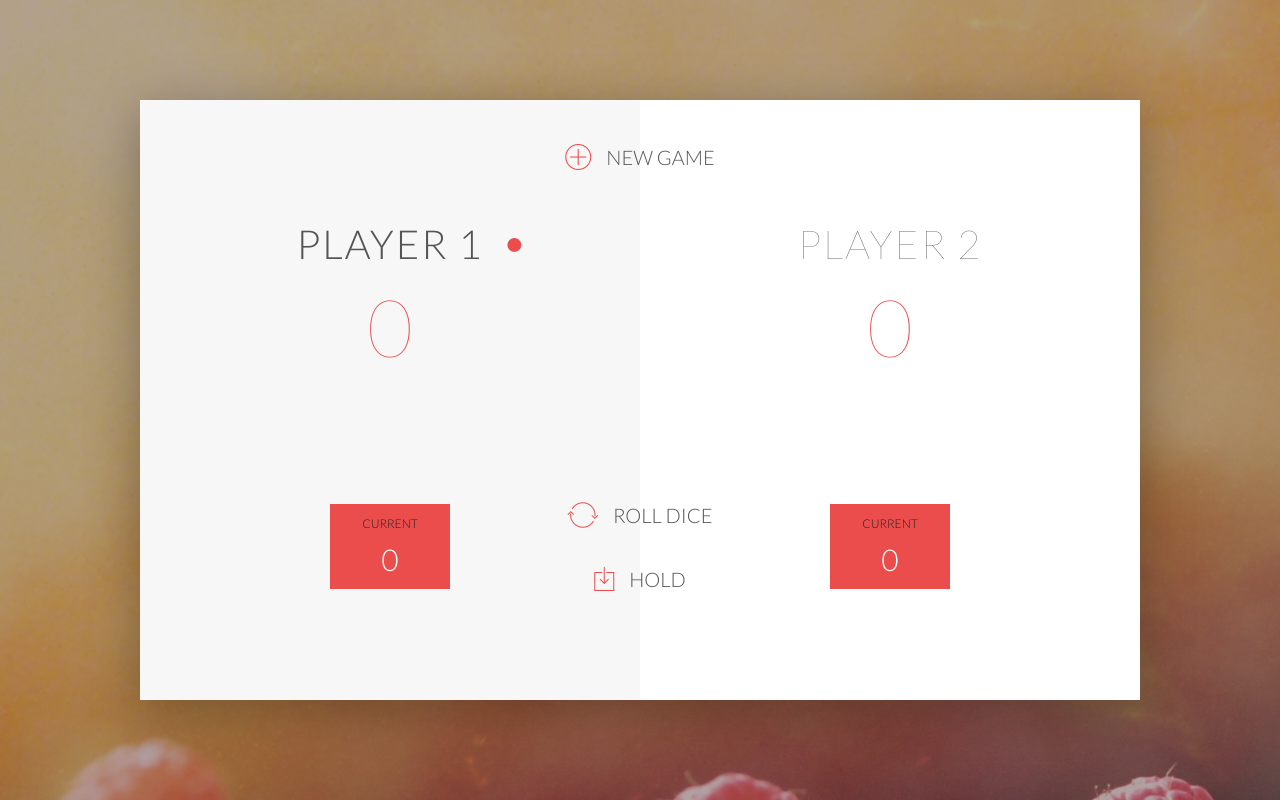
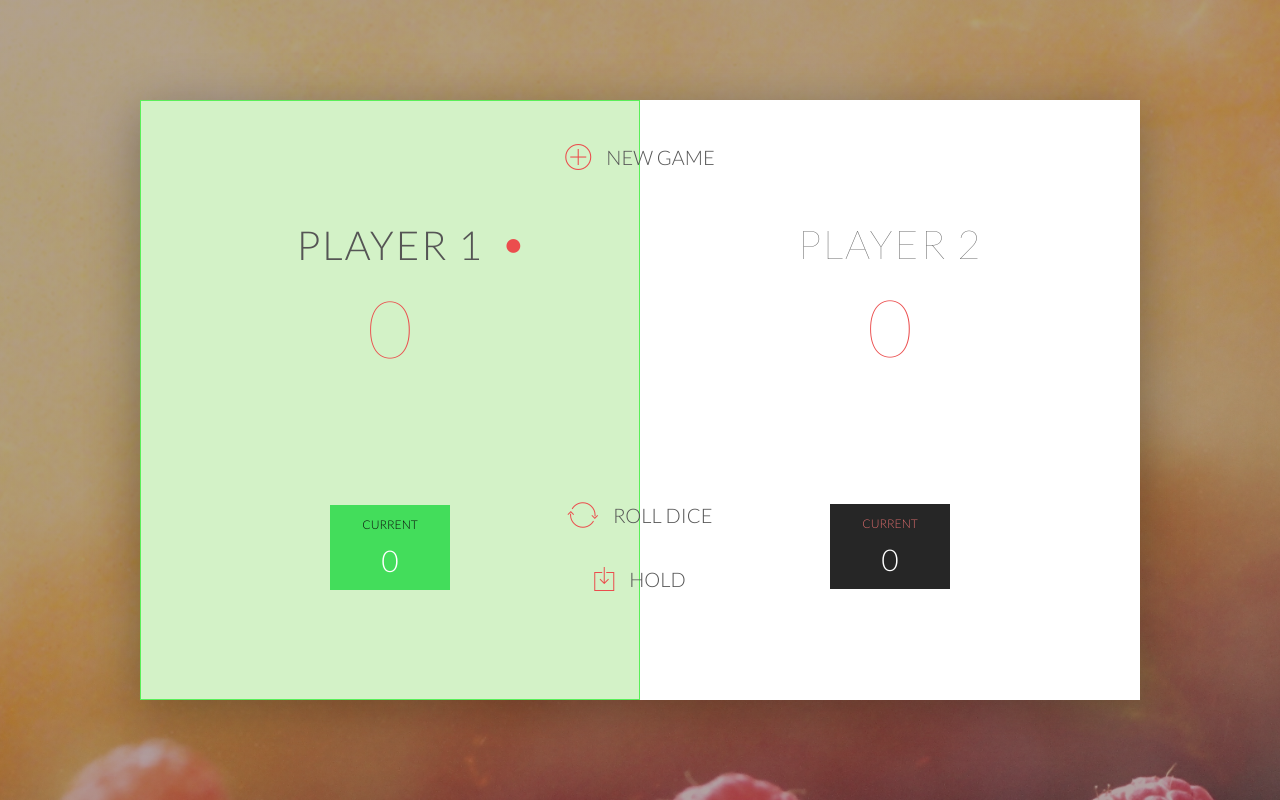
Before and after one commit to khmahfuzhasan/game-pigdice, a PHP site: page / in a window 1280 px wide. Run offline with PHP 8.4, Linux system fonts and the light colour scheme.

Commit message:
Updating Scores and Changing the Active Player and changed little bit styled of active player DOM and added new images

```diff
--- a/app.js
+++ b/app.js
@@ -9,9 +9,9 @@ GAME RULES:
 
 */
 
-let scores, randomScore, activePlayer;
+let scores, roundScore, activePlayer;
 scores 		= [0,0];
-randomScore = 0;
+roundScore = 0;
 activePlayer= 0;
 
 
@@ -25,11 +25,25 @@ document.getElementById('current-1').textContent=0;
 document.querySelector('.btn-roll').addEventListener('click',()=>{
 	//1. Random number of dice
 	let dice 		= Math.floor(Math.random()*6)+1;
+	console.log(dice);
 
 	//display the dice number/result
 	let diceDOM = document.querySelector('.dice');
 	diceDOM.style.display='block';
 	diceDOM.src = `assets/images/dice-${dice}.png`;
+	//3. update the result when only the result/ rolled number was not 1
+	if(dice !==1){
+		//count roundScore
+		roundScore +=dice;
+		document.getElementById('current-'+activePlayer).textContent=roundScore;
+	}else{
+		//change to next player
+		roundScore=0;
+		document.getElementById('current-'+activePlayer).textContent=roundScore;
+		activePlayer ===0 ? activePlayer= 1: activePlayer= 0;
+		diceDOM.src = `assets/images/next-player.png`;
+		document.querySelector('.player-0-panel').classList.toggle('active');
+		document.querySelector('.player-1-panel').classList.toggle('active');
 
-	//3. update the result when only the result/ rolled number was not 1
+	}
 });
--- a/assets/css/style.css
+++ b/assets/css/style.css
@@ -70,7 +70,7 @@ body {
     margin-bottom: 130px;
 }
 
-.active { background-color: #f7f7f7; }
+.active {background-color: #d3f2c7;border: 1px solid #59ef59; }
 .active .player-name { font-weight: 300; }
 
 .active .player-name::after {
@@ -84,20 +84,25 @@ body {
 }
 
 .player-current-box {
-    background-color: #EB4D4D;
+    background-color: #262626;
     color: #fff;
     width: 40%;
     margin: 0 auto;
     padding: 12px;
     text-align: center;
 }
+.player-0-panel.active .player-current-box { background-color: #43dd5b;}
+.player-1-panel.active .player-current-box { background-color: #43dd5b;}
 
 .player-current-label {
     text-transform: uppercase;
     margin-bottom: 10px;
     font-size: 12px;
-    color: #222;
+    color: #da6b6b;
 }
+
+.player-0-panel.active .player-current-label {color: #0c0c0c;}
+.player-1-panel.active .player-current-label {color: #0c0c0c;}
 
 .player-current-score {
     font-size: 30px;
```
Also changed, not shown: assets/images/end-game.png (added), assets/images/new-game.png (added), assets/images/next-player.png (added), assets/images/start-game.png (added).
